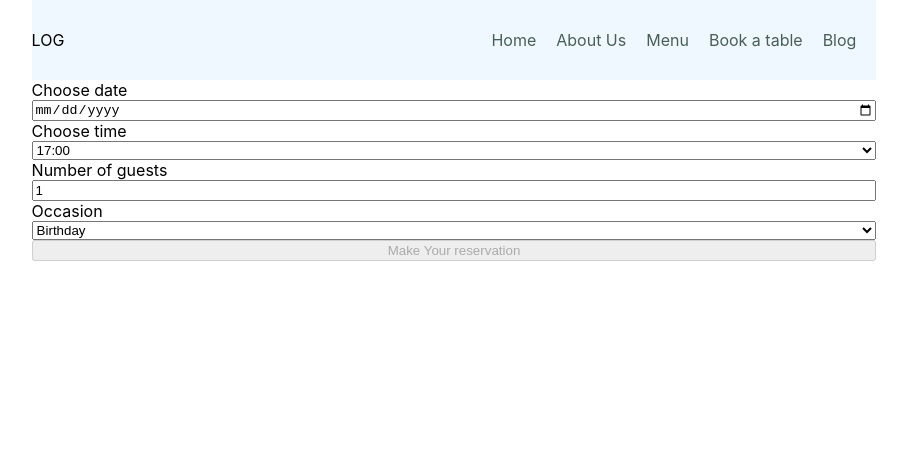
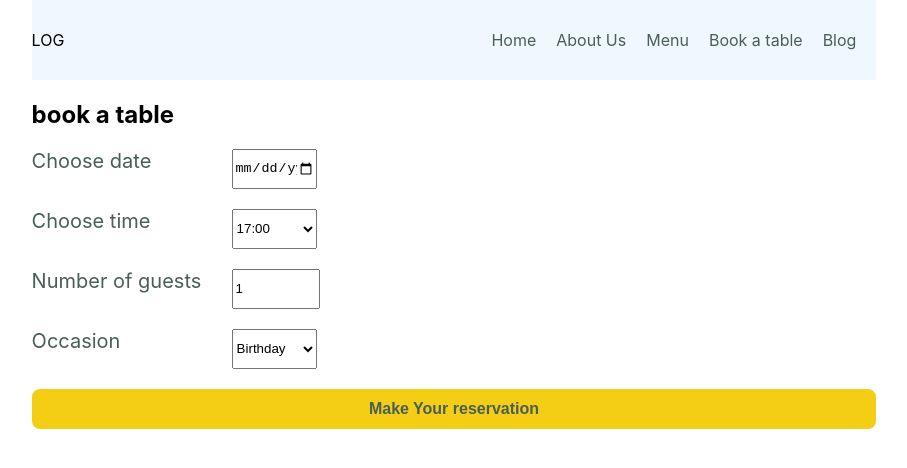
Before and after one commit to lobanko/react-capstone-project, a React (Create React App) app: page /book in a window 1280 px wide. Shown: the top 468 px of the page, without its empty margins (186-1093 px from the left). Built offline with nearby package versions, Linux system fonts and the light colour scheme.

Commit message:
form styles

```diff
--- a/src/BookingPage.css
+++ b/src/BookingPage.css
@@ -4,3 +4,26 @@
     display: flex;
     flex-direction: column;
 }
+
+.form-row {
+    height: 40px;
+    padding-bottom: 20px;
+    display: flex;
+}
+
+.form-row label {
+    font-size: 20px;
+    color: #495E57;
+    width: 200px;
+}
+
+.label-wrapper {
+    width: 200px;
+}
+
+.form-row input {
+    width: 80px;
+}
+.form-row select {
+    width: 85px;
+}
--- a/src/BookingPage.js
+++ b/src/BookingPage.js
@@ -3,6 +3,7 @@ import {Fragment, useReducer, useState} from "react";
 import Header from "./conponents/Header";
 import './BookingPage.css';
 import {fetchAPI} from "./utils/fakeApi";
+import Button from "./conponents/button/button";
 
 
 function BookingPage() {
@@ -33,8 +34,8 @@ function BookingPage() {
     const timeChange = (event) => {
         setTime(event.target.value);
     };
-    const numberOfGuestsChange = (value) => {
-        setNumberOfGuests(value)
+    const numberOfGuestsChange = (event) => {
+        setNumberOfGuests(event.target.value)
     };
     const occasionChange = (value) => {
         setNumberOfGuests(value)
@@ -54,10 +55,15 @@ function BookingPage() {
     return (
         <>
             <Header/>
+
             <form className="booking-form" onSubmit={handleSubmit}>
-                <label htmlFor="res-date">Choose date</label>
+                <h2>book a table</h2>
+                <div className="form-row">
+                    <div className="label-wrapper"><label htmlFor="res-date">Choose date</label></div>
                     <input type="date" id="res-date" value={date} onChange={dateChange}/>
-                <label htmlFor="res-time">Choose time</label>
+                </div>
+                <div className="form-row">
+                    <div className="label-wrapper"><label htmlFor="res-time">Choose time</label></div>
                         <select id="res-time "
                             value={time}
                             onChange={timeChange}
@@ -65,14 +71,25 @@ function BookingPage() {
                         <option key={time}>{time}</option>
                     ))}
                     </select>
-                <label htmlFor="guests">Number of guests</label>
-                <input type="number" placeholder="1" min="1" max="10" id="guests" value={numberOfGuests} onChange={numberOfGuestsChange}/>
-                <label htmlFor="occasion">Occasion</label>
+                </div>
+                <div className="form-row">
+                    <div className="label-wrapper"><label htmlFor="guests">Number of guests</label></div>
+                        <input type="number" placeholder="1" min="1" max="10" id="guests" value={numberOfGuests}
+                           onChange={numberOfGuestsChange}/>
+                </div>
+                <div className="form-row">
+                    <div className="label-wrapper"><label htmlFor="occasion">Occasion</label></div>
                         <select id="occasion" value={occasion} onChange={occasionChange}>
                         <option>Birthday</option>
                         <option>Anniversary</option>
                     </select>
-                <input type="submit" value="Make Your reservation" disabled={!getIsFormValid()}/>
+                </div>
+                <Button
+                    title="Make Your reservation"
+                    type="submit"
+                    onClick={handleSubmit}
+                    disabled={!getIsFormValid()}
+                />
             </form>
         </>
 
--- /dev/null
+++ b/src/conponents/button/button.css
@@ -0,0 +1,23 @@
+.button {
+    background: #f4ce14;
+    padding: 0.5rem 1rem;
+    border-radius: 0.5rem;
+    color: #495e57;
+    font-weight: bold;
+    border: 0.1875rem solid #f4ce14;
+    font-size: 1em;
+}
+
+.button:hover {
+    background: #f4ce14;
+    color: #495e57;
+    border: 0.1875rem solid #f4ce14;
+    cursor: pointer;
+}
+
+.button:disabled {
+    background: #f4ce14;
+    color: #495e57;
+    border: 0.1875rem solid #f4ce14;
+    cursor: not-allowed;
+}
--- /dev/null
+++ b/src/conponents/button/button.js
@@ -0,0 +1,25 @@
+import React from "react";
+import "./button.css";
+
+const Button = ({title, onClick, type, disabled}) => {
+    const handleClick = (e) => {
+        if (type !== 'submit') {
+            e.preventDefault();
+        }
+        if (onClick) {
+            onClick(e);
+        }
+    };
+
+    return (
+        <button
+            type={type}
+            className="button"
+            onClick={handleClick}
+            disabled={disabled}
+        >
+            {title}
+        </button>
+    );
+};
+export default Button;
```
Lines whose indentation alone changed are shown as unchanged.
